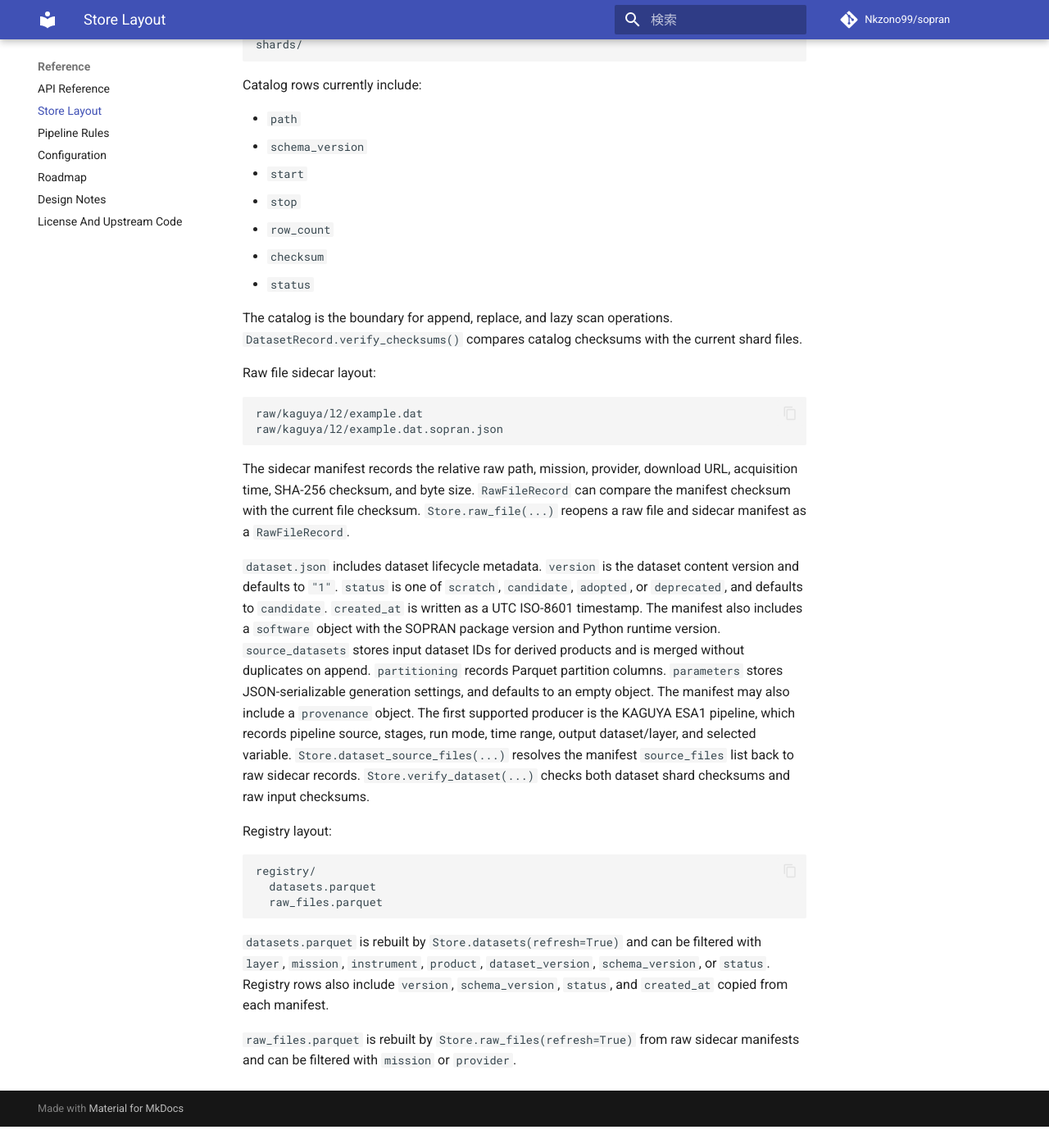
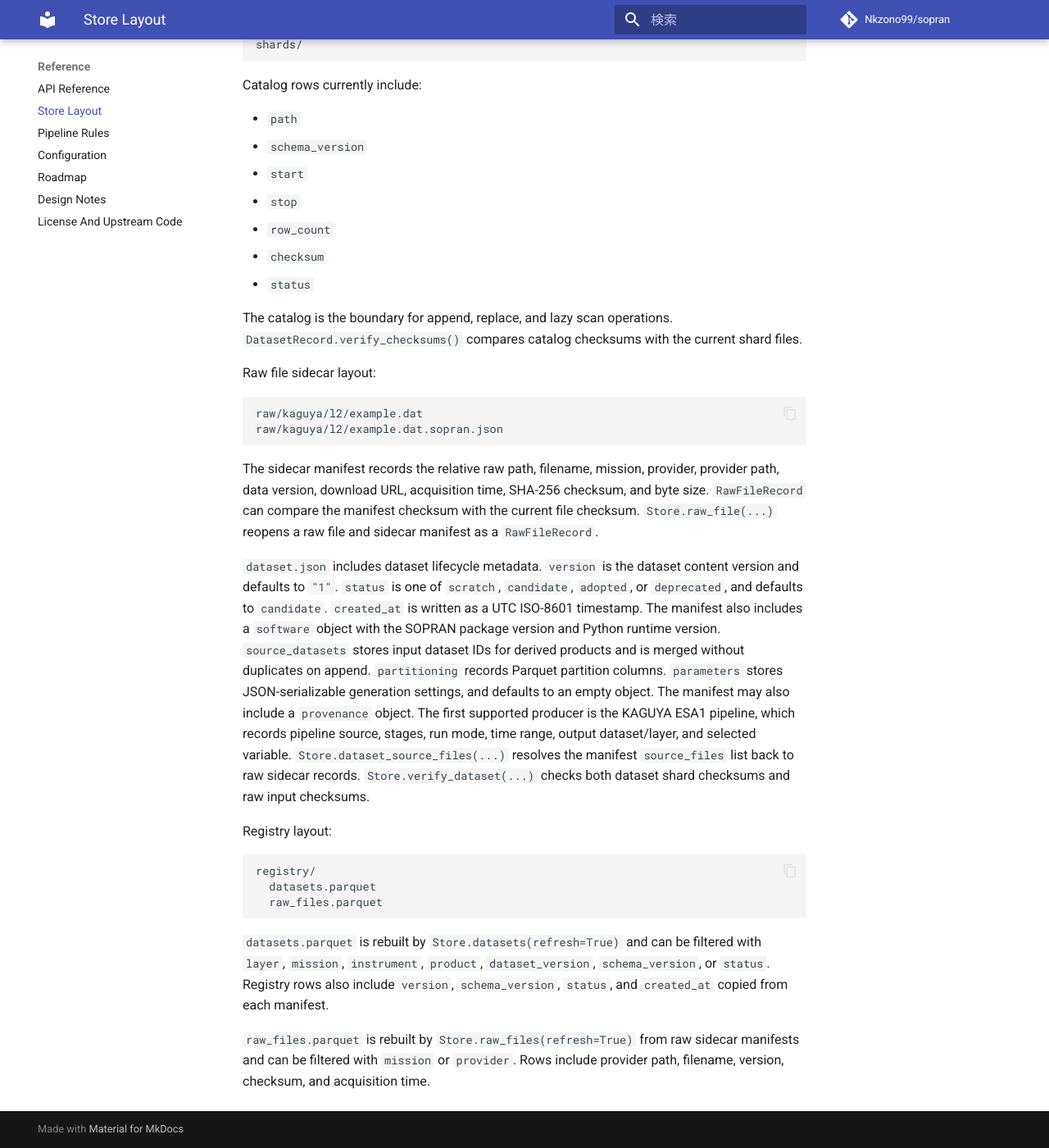
Before and after one commit to Nkzono99/sopran, an MkDocs documentation site: the page built from docs/reference/store-layout.md, in a window 1280 px wide and 1400 px high, scrolled down 462 px. Shown: the whole window at 82% size. Built offline with MkDocs 1.6.1 and Material for MkDocs 9.7.7, drawn with Linux system fonts in a browser that asks for light colours; comment, search, counter and statistics services are not loaded; before the commit the page ends 1836 px from its top, so only the background shows below that.

Commit message:
Add raw file provider metadata

````diff
--- a/docs/reference/store-layout.md
+++ b/docs/reference/store-layout.md
@@ -40,10 +40,11 @@ raw/kaguya/l2/example.dat
 raw/kaguya/l2/example.dat.sopran.json
 ```
 
-The sidecar manifest records the relative raw path, mission, provider, download
-URL, acquisition time, SHA-256 checksum, and byte size. `RawFileRecord` can
-compare the manifest checksum with the current file checksum. `Store.raw_file(...)`
-reopens a raw file and sidecar manifest as a `RawFileRecord`.
+The sidecar manifest records the relative raw path, filename, mission, provider,
+provider path, data version, download URL, acquisition time, SHA-256 checksum,
+and byte size. `RawFileRecord` can compare the manifest checksum with the
+current file checksum. `Store.raw_file(...)` reopens a raw file and sidecar
+manifest as a `RawFileRecord`.
 
 `dataset.json` includes dataset lifecycle metadata. `version` is the dataset
 content version and defaults to `"1"`. `status` is one of `scratch`,
@@ -74,4 +75,5 @@ filtered with `layer`, `mission`, `instrument`, `product`, `dataset_version`,
 `schema_version`, `status`, and `created_at` copied from each manifest.
 
 `raw_files.parquet` is rebuilt by `Store.raw_files(refresh=True)` from raw
-sidecar manifests and can be filtered with `mission` or `provider`.
+sidecar manifests and can be filtered with `mission` or `provider`. Rows include
+provider path, filename, version, checksum, and acquisition time.
````
Also changed, not shown: SPEC.md (+3 -3 lines), docs/concepts/store.md (+2 -2 lines), 2 other files.
